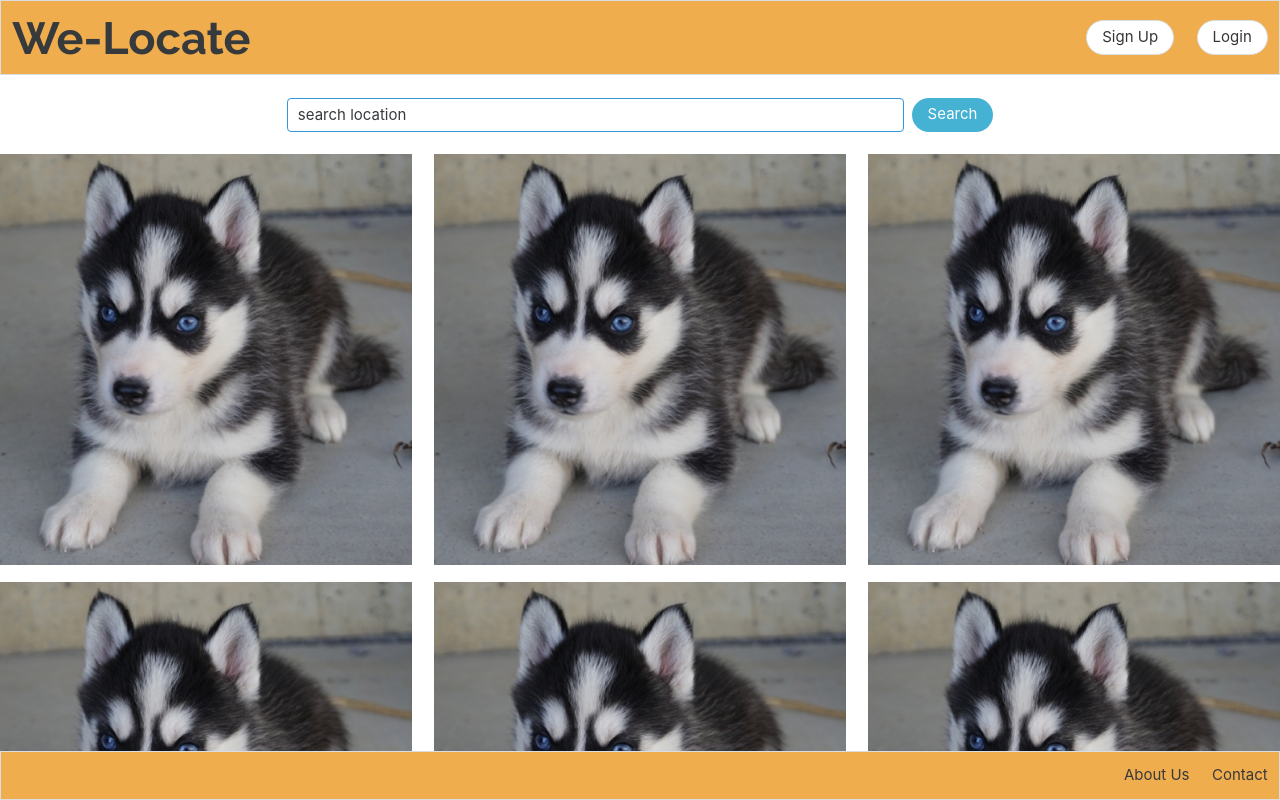
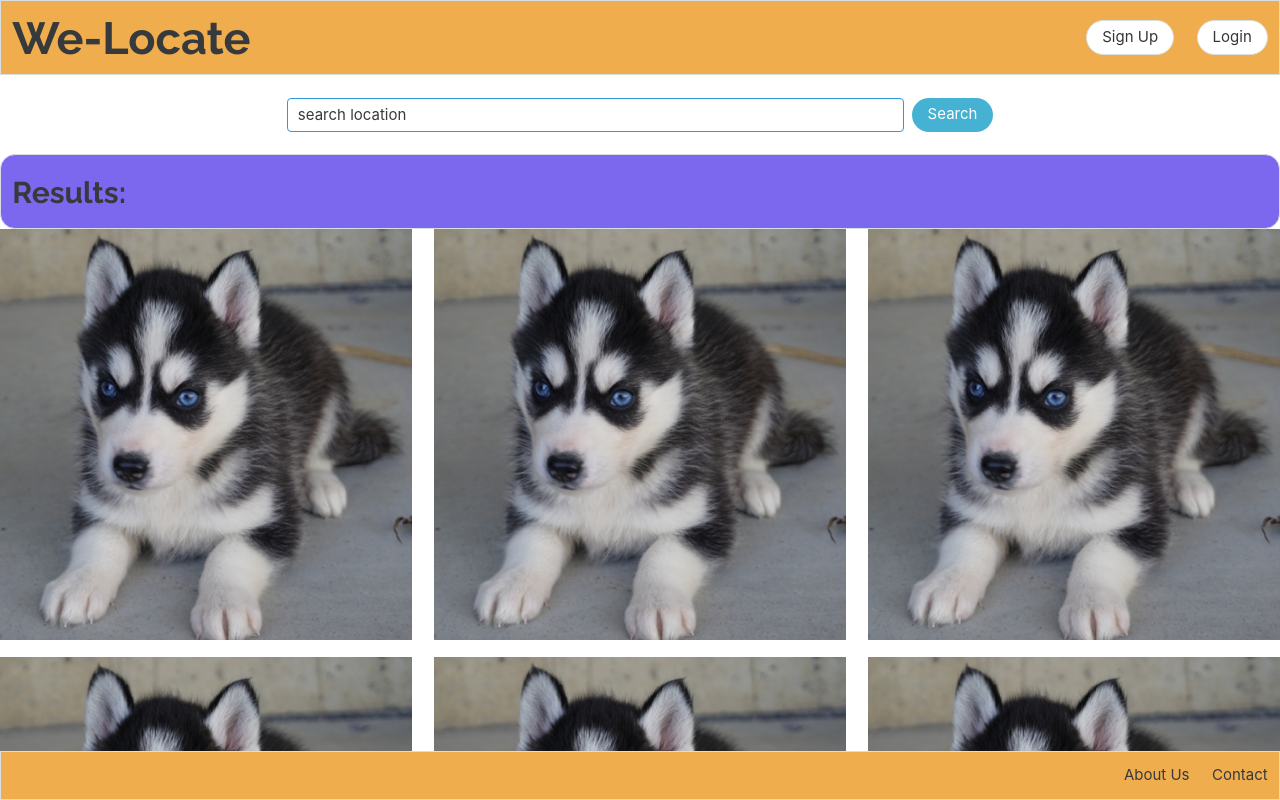
Before and after one commit to krishnakpandian/CSE-115, a React (Create React App) app: page / in a window 1280 px wide. Shown: the top 800 px of the page. Built offline with nearby package versions, Linux system fonts and the light colour scheme.

Commit message:
Middle navbar added and displaying

```diff
--- a/src/App.tsx
+++ b/src/App.tsx
@@ -3,6 +3,7 @@ import "./App.css";
 import "./bulma.css"
 import NavbarTop from "./components/navbar_top";
 import NavbarBottom from "./components/navbar_bottom";
+import NavbarMiddle from "./components/navbar_middle";
 import ResultBody from './components/result-body'
 import Search from './components/search/Search'
 
@@ -11,6 +12,7 @@ function App() {
     <div className="App">
       <NavbarTop />
       <Search />
+      <NavbarMiddle/>
       <ResultBody />
       <NavbarBottom />
     </div>
--- /dev/null
+++ b/src/components/navbar_middle.css
@@ -0,0 +1,4 @@
+#middle_navbar {
+    border-radius: 15px;
+    background-color:mediumslateblue;
+}
--- /dev/null
+++ b/src/components/navbar_middle.tsx
@@ -0,0 +1,18 @@
+import React, { Component } from "react";
+import './navbar_middle.css'
+import "../bulma.css"
+
+class NavbarMiddle extends Component {
+  render() {
+    return (
+      <nav className="navbar" id="middle_navbar" role="navigation" aria-label="middle navigation">
+        <div className="navbar-brand">
+          <h1 className="navbar-item title is-3">
+            Results:
+          </h1>
+        </div>
+      </nav>
+   );
+  }
+}
+export default NavbarMiddle;
```
